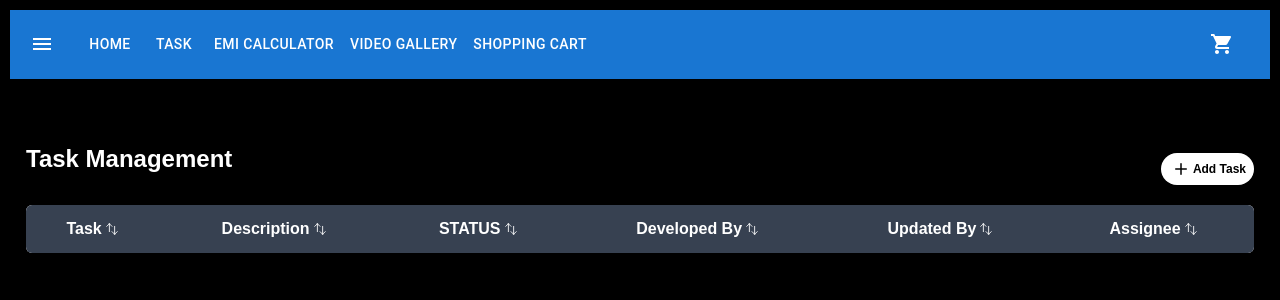
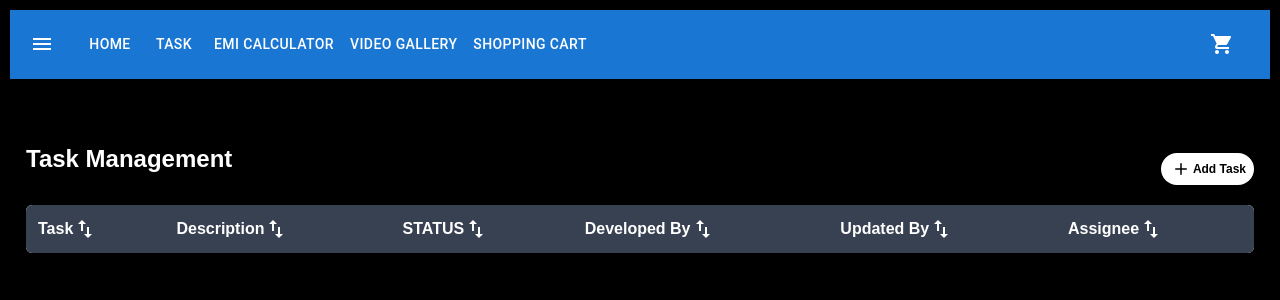
Before and after one commit to Vincent-23/React-Practise, a React (Create React App) app: page /task in a window 1280 px wide. Shown: the top 300 px of the page. Built offline with nearby package versions, Linux system fonts and the light colour scheme.

Commit message:
sorting pagination issue

```diff
--- a/package.json
+++ b/package.json
@@ -3,7 +3,6 @@
   "version": "0.1.0",
   "private": true,
   "dependencies": {
-    "@chakra-ui/react": "^2.8.1",
     "@emotion/react": "^11.11.1",
     "@emotion/styled": "^11.11.0",
     "@mui/icons-material": "^5.14.12",
--- a/src/components/Task Tracker/Table.js
+++ b/src/components/Task Tracker/Table.js
@@ -2,8 +2,8 @@ import React, { useCallback, useEffect, useMemo, useRef, useState } from 'react'
 import { useTable, usePagination, useSortBy } from 'react-table'
 import ArrowDropUpIcon from '@mui/icons-material/ArrowDropUp';
 import ArrowDropDownIcon from '@mui/icons-material/ArrowDropDown';
+import ImportExportIcon from '@mui/icons-material/ImportExport';
 import SortIcon from "../Icons/SortIcon";
-import { Box, Button, ButtonGroup, Icon, Text } from "@chakra-ui/react";
 
 
 
@@ -25,14 +25,12 @@ const Table = ({ table }) => {
           <tr key={headerGroup.id} className='bg-gray-700'>
             {headerGroup.headers.map((header) => (
               <th w={header.getSize()} key={header.id} className='text-white p-3'>
+                <div className='flex'>
                   {header.column.columnDef.header}
                   {header.column.getCanSort() && (
-                  <Icon
-                    as={SortIcon}
-                    mx={3}
-                    fontSize={14}
+                    <div
                       onClick={header.column.getToggleSortingHandler()}
-                  />
+                    ><ImportExportIcon /></div>
                   )}
                   {/* {
                     {
@@ -40,13 +38,14 @@ const Table = ({ table }) => {
                       desc: " 🔽",
                     }[header.column.getIsSorted()]
                   } */}
-                <Box
+                  {/* <Box
                     onMouseDown={header.getResizeHandler()}
                     onTouchStart={header.getResizeHandler()}
                     className={`resizer ${
                       header.column.getIsResizing() ? "isResizing" : ""
                     }`}
-                />
+                  /> */}
+                </div>
               </th>
             ))}
           </tr>
```
Also changed, not shown: 1 other file (tests, documents, lock files or other folders). Lines whose indentation alone changed are shown as unchanged.
